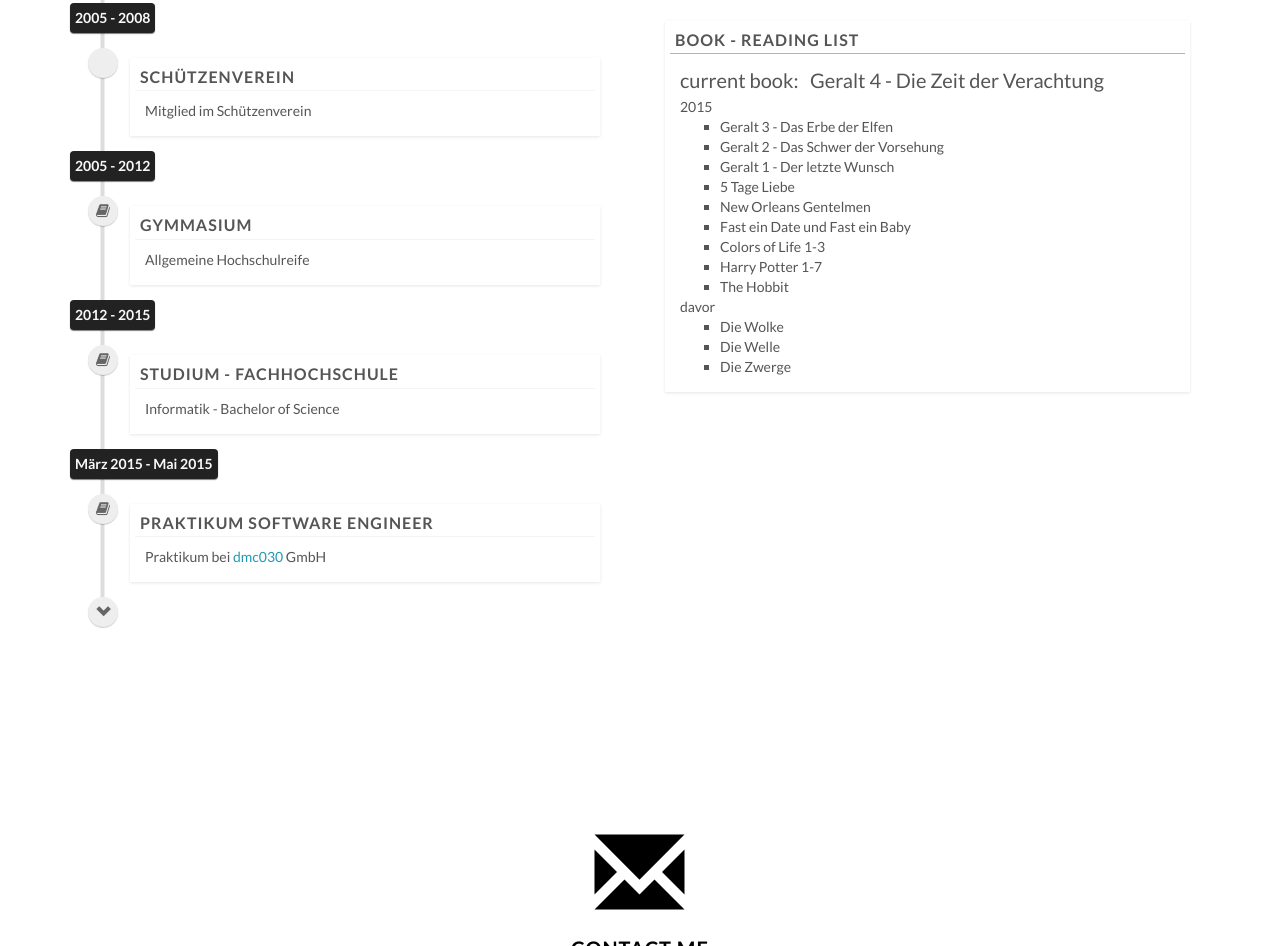
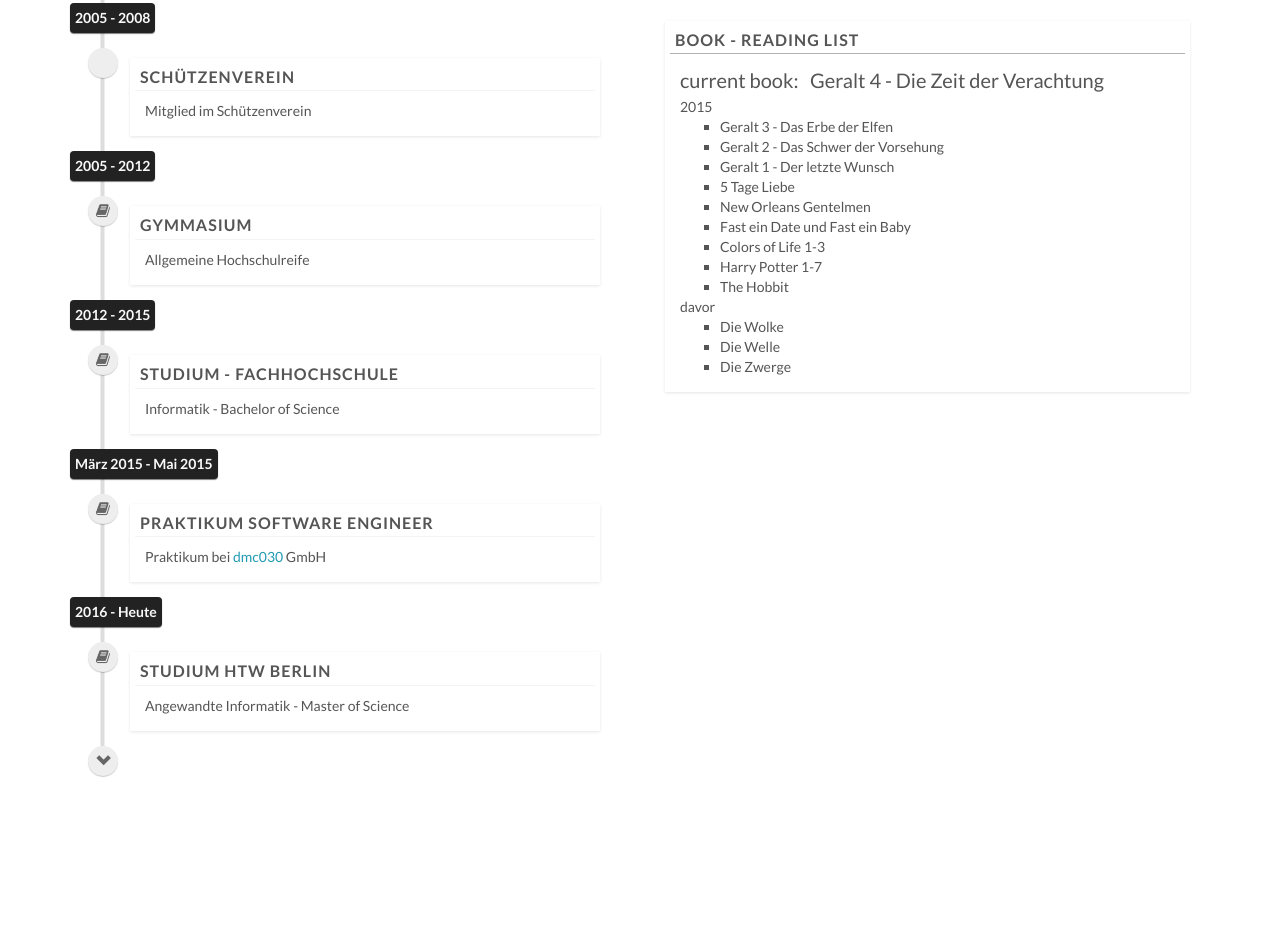
Before and after one commit to SebastianKapunkt/SebastianKapunkt.github.io, a plain HTML site: page index.html in a window 1280 px wide. Shown: the part 1575-2521 px from the top of the page. Drawn offline with Linux system fonts and the light colour scheme.

Commit message:
remove menu item
and add history item

```diff
--- a/index.html
+++ b/index.html
@@ -59,10 +59,11 @@
             <a class="page-scroll" href="#about">
               <span class="glyphicon glyphicon-user"></span> About</a>
           </li>
-          <li>
+          <!--<li>
             <a class="page-scroll" href="#project">
               <span class="glyphicon glyphicon-hdd"></span> My Project</a>
           </li>
+          -->
           <li>
             <a class="page-scroll" href="#contact">
               <span class="glyphicon glyphicon-envelope"></span> Contact</a>
@@ -227,6 +228,20 @@
                   <h3 class="timeline-header">Praktikum Software Engineer</h3>
                   <div class="timeline-body">
                     Praktikum bei <a href="http://www.dmc.de" target="_blank">dmc030</a> GmbH
+                  </div>
+                </div>
+              </li>
+
+              <li class="time-label">
+                <span class="bg-black"> 2016 - Heute </span>
+              </li>
+
+              <li>
+                <i class="fa fa-book bg-white"></i>
+                <div class="timeline-item">
+                  <h3 class="timeline-header">Studium HTW Berlin</h3>
+                  <div class="timeline-body">
+                    Angewandte Informatik - Master of Science
                   </div>
                 </div>
               </li>
```
